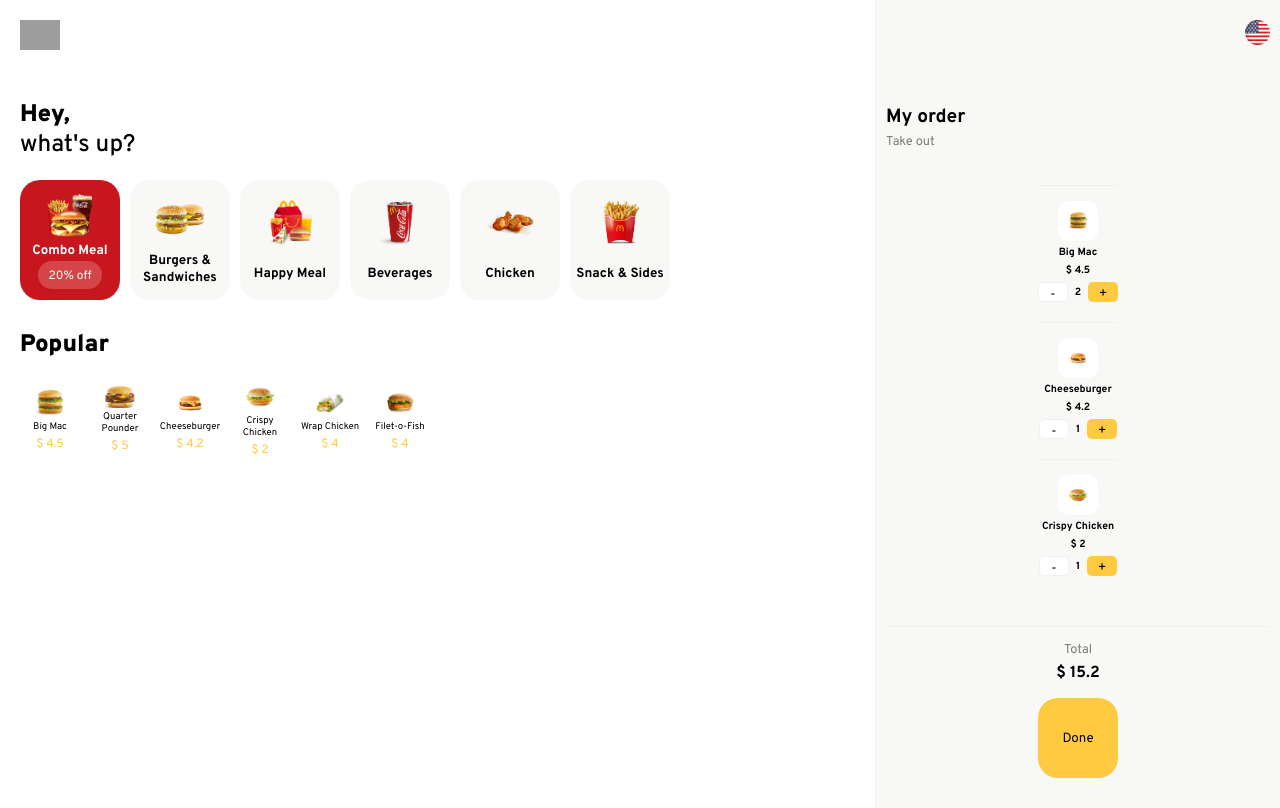
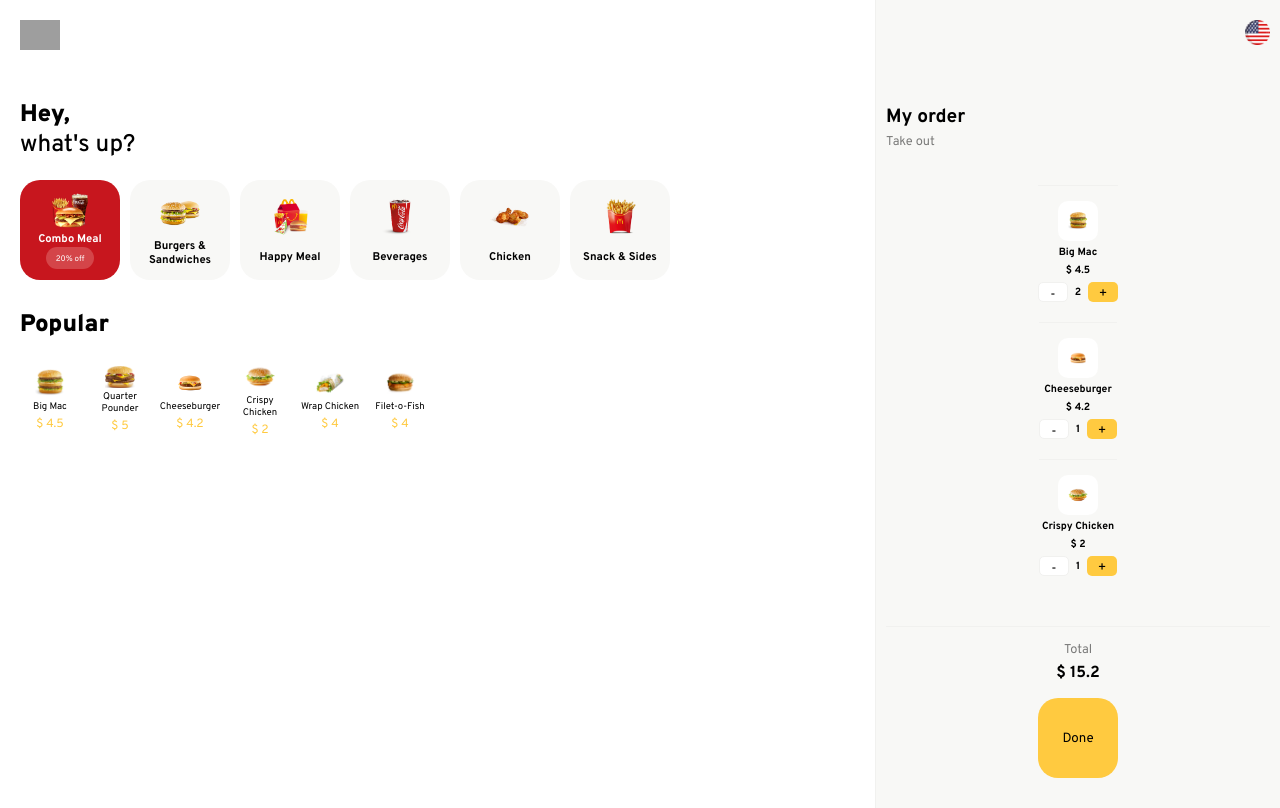
Before and after one commit to jimmycabuy/PersonalProjects, a React (Create React App) app in the folder mcdonald/: page / in a window 1280 px wide. Built offline with nearby package versions, Linux system fonts and the light colour scheme; grey boxes are pictures that could not be loaded.

Commit message:
new design exercice

```diff
--- a/mcdonald/src/App.css
+++ b/mcdonald/src/App.css
@@ -63,7 +63,7 @@
   background-color: #c7161e;
   color: #fff;
   width: 100px;
-  height: 100px;
+  height: 80px;
   border-radius: 20px;
   display: flex;
   flex-direction: column;
@@ -77,7 +77,7 @@
 .item_up_grey {
   background-color: #f8f8f6;
   width: 100px;
-  height: 100px;
+  height: 80px;
   border-radius: 20px;
   display: flex;
   flex-direction: column;
@@ -89,15 +89,19 @@
 }
 
 .img_item_up {
-  width: 50px;
+  width: 40px;
 }
 
-.promo_item {
+.text_item_up{
+  font-size: 70%;
+}
+
+.promo_item_up {
   background-color: #d44549;
   color: #fff;
   padding: 7px 10px 5px 10px;
   text-align: center;
-  font-size: 75%;
+  font-size: 50%;
   border-radius: 20px;
 }
 
--- a/mcdonald/src/components/ItemUp.jsx
+++ b/mcdonald/src/components/ItemUp.jsx
@@ -9,8 +9,8 @@
           alt={props.name}
           className="img_item_up"
         />
-          <h5>{props.name}</h5>
-          <p className="promo_item">{props.promo}</p>
+        <h5 className="text_item_up">{props.name}</h5>
+        <p className="promo_item_up">{props.promo}</p>
       </div>
     </>
   );
--- a/mcdonald/src/components/ItemUpGrey.jsx
+++ b/mcdonald/src/components/ItemUpGrey.jsx
@@ -9,7 +9,7 @@
             alt={props.name}
             className="img_item_up"
           />
-          <h5>{props.name}</h5>
+          <h5 className="text_item_up">{props.name}</h5>
         </div>
     </>
   );
```
Lines whose indentation alone changed are shown as unchanged.
